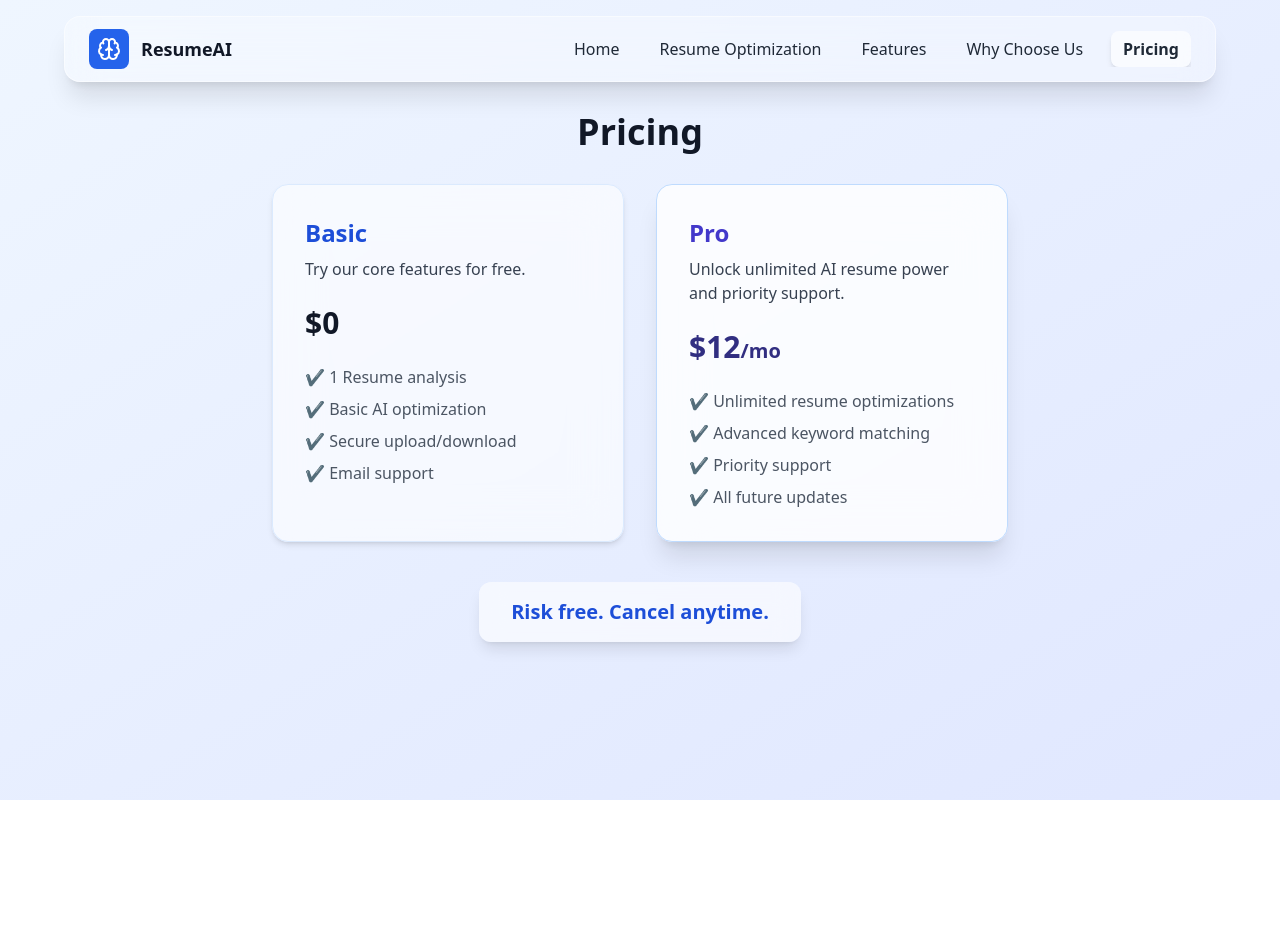
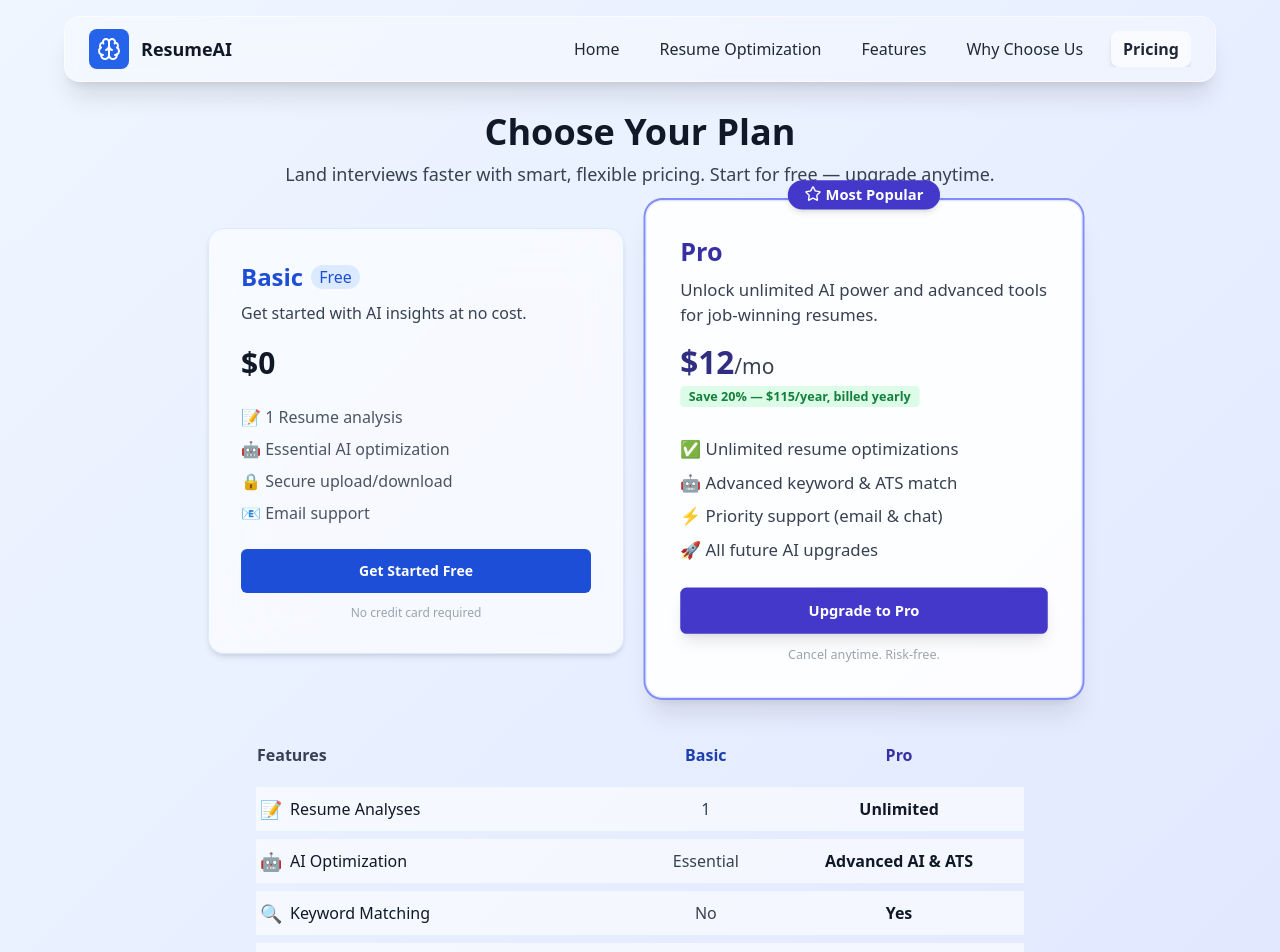
Before and after one commit to Anirdq/perfect-resume-ai-guide, a React (Vite) app: page /pricing in a window 1280 px wide. Shown: the top 952 px of the page. Before the commit the page ends 800 px from the top, so only its background shows below. Built offline with nearby package versions, Linux system fonts and the light colour scheme.

Commit message:
Refactor: Improve pricing section
Refactored the pricing section to improve clarity, attractiveness, and conversion focus. Implemented a card-based comparison with benefit-driven phrasing, visual tweaks (icons, savings tag, CTA buttons), and a "Most Popular" tag for the Pro tier.

```diff
--- a/src/pages/Pricing.tsx
+++ b/src/pages/Pricing.tsx
@@ -1,41 +1,143 @@
 
 import GlassNavbar from "@/components/GlassNavbar";
+import { Check, Star } from "lucide-react";
+import { Button } from "@/components/ui/button";
 
-const Pricing = () => (
+// Features to compare
+const FEATURES = [
+  {
+    label: "Resume Analyses",
+    basic: "1",
+    pro: "Unlimited",
+    icon: "📝",
+  },
+  {
+    label: "AI Optimization",
+    basic: "Essential",
+    pro: "Advanced AI & ATS",
+    icon: "🤖",
+  },
+  {
+    label: "Keyword Matching",
+    basic: "No",
+    pro: "Yes",
+    icon: "🔍",
+  },
+  {
+    label: "Priority Support",
+    basic: "Email Only",
+    pro: "Email & Chat",
+    icon: "⚡",
+  },
+  {
+    label: "Secure Upload/Download",
+    basic: "Yes",
+    pro: "Yes",
+    icon: "🔒",
+  },
+  {
+    label: "New Features & Updates",
+    basic: "—",
+    pro: "Included",
+    icon: "🚀",
+  },
+];
+
+export default function Pricing() {
+  return (
     <div className="min-h-screen bg-gradient-to-br from-blue-50 to-indigo-100 pb-10">
       <GlassNavbar />
-    <div className="pt-28 max-w-3xl mx-auto px-4">
-      <h1 className="text-4xl font-bold text-center mb-8 text-gray-900">Pricing</h1>
-      <div className="flex flex-col md:flex-row gap-8 justify-center">
-        <div className="bg-white/60 backdrop-blur-xl p-8 rounded-2xl shadow-md w-full md:w-1/2 border border-blue-100">
-          <h2 className="text-2xl font-bold text-blue-700 mb-2">Basic</h2>
-          <p className="text-gray-700 mb-6">Try our core features for free.</p>
+      <div className="pt-28 max-w-4xl mx-auto px-4">
+        {/* Section heading and subheading */}
+        <h1 className="text-4xl font-bold text-center mb-2 text-gray-900">Choose Your Plan</h1>
+        <p className="text-center text-lg text-gray-700 mb-10">
+          Land interviews faster with smart, flexible pricing. Start for free — upgrade anytime.
+        </p>
+
+        {/* Pricing tiers */}
+        <div className="flex flex-col md:flex-row gap-8 justify-center items-start">
+          {/* Basic Card */}
+          <div className="bg-white/60 backdrop-blur-xl p-8 rounded-2xl shadow-md w-full md:w-1/2 border border-blue-100 flex flex-col relative">
+            <h2 className="text-2xl font-bold text-blue-700 mb-2 flex items-center gap-2">
+              Basic <span className="text-base font-medium bg-blue-100 text-blue-700 px-2 rounded-full">Free</span>
+            </h2>
+            <p className="text-gray-700 mb-5">Get started with AI insights at no cost.</p>
             <span className="text-3xl font-bold text-gray-900">$0</span>
-          <ul className="mt-6 text-gray-600 space-y-2 text-left text-base">
-            <li>✔️ 1 Resume analysis</li>
-            <li>✔️ Basic AI optimization</li>
-            <li>✔️ Secure upload/download</li>
-            <li>✔️ Email support</li>
+            <ul className="mt-6 text-gray-600 space-y-2 text-left text-base mb-6">
+              <li>📝 1 Resume analysis</li>
+              <li>🤖 Essential AI optimization</li>
+              <li>🔒 Secure upload/download</li>
+              <li>📧 Email support</li>
             </ul>
+            <Button size="lg" className="mt-auto bg-blue-700 hover:bg-blue-800 text-white font-semibold w-full transition">
+              Get Started Free
+            </Button>
+            <span className="block text-xs font-medium text-center text-gray-400 mt-3">
+              No credit card required
+            </span>
           </div>
-        <div className="bg-white/80 backdrop-blur-xl p-8 rounded-2xl shadow-xl w-full md:w-1/2 border border-blue-200">
-          <h2 className="text-2xl font-bold text-indigo-700 mb-2">Pro</h2>
-          <p className="text-gray-700 mb-6">Unlock unlimited AI resume power and priority support.</p>
-          <span className="text-3xl font-bold text-indigo-900">$12<span className="text-xl">/mo</span></span>
-          <ul className="mt-6 text-gray-600 space-y-2 text-left text-base">
-            <li>✔️ Unlimited resume optimizations</li>
-            <li>✔️ Advanced keyword matching</li>
-            <li>✔️ Priority support</li>
-            <li>✔️ All future updates</li>
+
+          {/* Pro Card */}
+          <div className="bg-white/90 ring-2 ring-indigo-400 p-8 rounded-2xl shadow-xl w-full md:w-1/2 border border-indigo-100 flex flex-col relative z-10 scale-105 md:-mt-4">
+            {/* Most popular badge */}
+            <div className="absolute -top-5 left-1/2 -translate-x-1/2 bg-indigo-700 text-white font-semibold px-4 py-1 rounded-full shadow-md flex items-center text-sm">
+              <Star className="inline-block w-4 h-4 mr-1 -mt-0.5" /> Most Popular
+            </div>
+            <h2 className="text-2xl font-bold text-indigo-800 mb-2 flex items-center">Pro</h2>
+            <p className="text-gray-700 mb-4">Unlock unlimited AI power and advanced tools for job-winning resumes.</p>
+            <span className="text-3xl font-bold text-indigo-900">
+              $12
+              <span className="text-xl font-medium text-gray-700">/mo</span>
+            </span>
+            <span className="block text-xs font-semibold bg-green-100 text-green-700 px-2 py-0.5 rounded mt-1 mb-4 w-fit">
+              Save 20% — $115/year, billed yearly
+            </span>
+            <ul className="mt-3 text-gray-700 space-y-2 text-left text-base mb-6">
+              <li>✅ Unlimited resume optimizations</li>
+              <li>🤖 Advanced keyword & ATS match</li>
+              <li>⚡ Priority support (email & chat)</li>
+              <li>🚀 All future AI upgrades</li>
             </ul>
+            <Button size="lg" className="mt-auto bg-indigo-700 hover:bg-indigo-800 text-white font-semibold w-full transition shadow-lg">
+              Upgrade to Pro
+            </Button>
+            <span className="block text-xs font-medium text-center text-gray-400 mt-3">
+              Cancel anytime. Risk-free.
+            </span>
           </div>
         </div>
-      <div className="mt-10 text-center">
-        <span className="inline-block font-semibold text-xl text-blue-700 px-8 py-4 bg-white/60 rounded-xl shadow-lg backdrop-blur-md">
-          Risk free. Cancel anytime.
+
+        {/* Feature comparison table */}
+        <div className="mx-auto max-w-3xl mt-12 overflow-x-auto">
+          <table className="w-full border-separate border-spacing-y-2">
+            <thead>
+              <tr className="">
+                <th className="text-left text-base text-gray-700 pb-3">Features</th>
+                <th className="text-center text-blue-800 font-semibold pb-3">Basic</th>
+                <th className="text-center text-indigo-800 font-semibold pb-3">Pro</th>
+              </tr>
+            </thead>
+            <tbody>
+              {FEATURES.map((f) => (
+                <tr key={f.label} className="bg-white/60 hover:bg-indigo-50 rounded-lg">
+                  <td className="py-2 px-1 font-medium flex items-center gap-2 text-gray-900 text-base">
+                    <span className="text-lg">{f.icon}</span> {f.label}
+                  </td>
+                  <td className="text-center text-gray-700 font-normal">{f.basic || <span className="opacity-40">—</span>}</td>
+                  <td className="text-center text-gray-900 font-semibold">{f.pro || <span className="opacity-40">—</span>}</td>
+                </tr>
+              ))}
+            </tbody>
+          </table>
+        </div>
+
+        {/* Guarantee bar */}
+        <div className="mt-12 text-center">
+          <span className="inline-block font-semibold text-base text-indigo-700 px-8 py-3 bg-white/60 rounded-xl shadow-md backdrop-blur-md">
+            100% satisfaction guarantee · Cancel or downgrade anytime
           </span>
         </div>
       </div>
     </div>
   );
-export default Pricing;
+}
```
Lines whose indentation alone changed are shown as unchanged.
